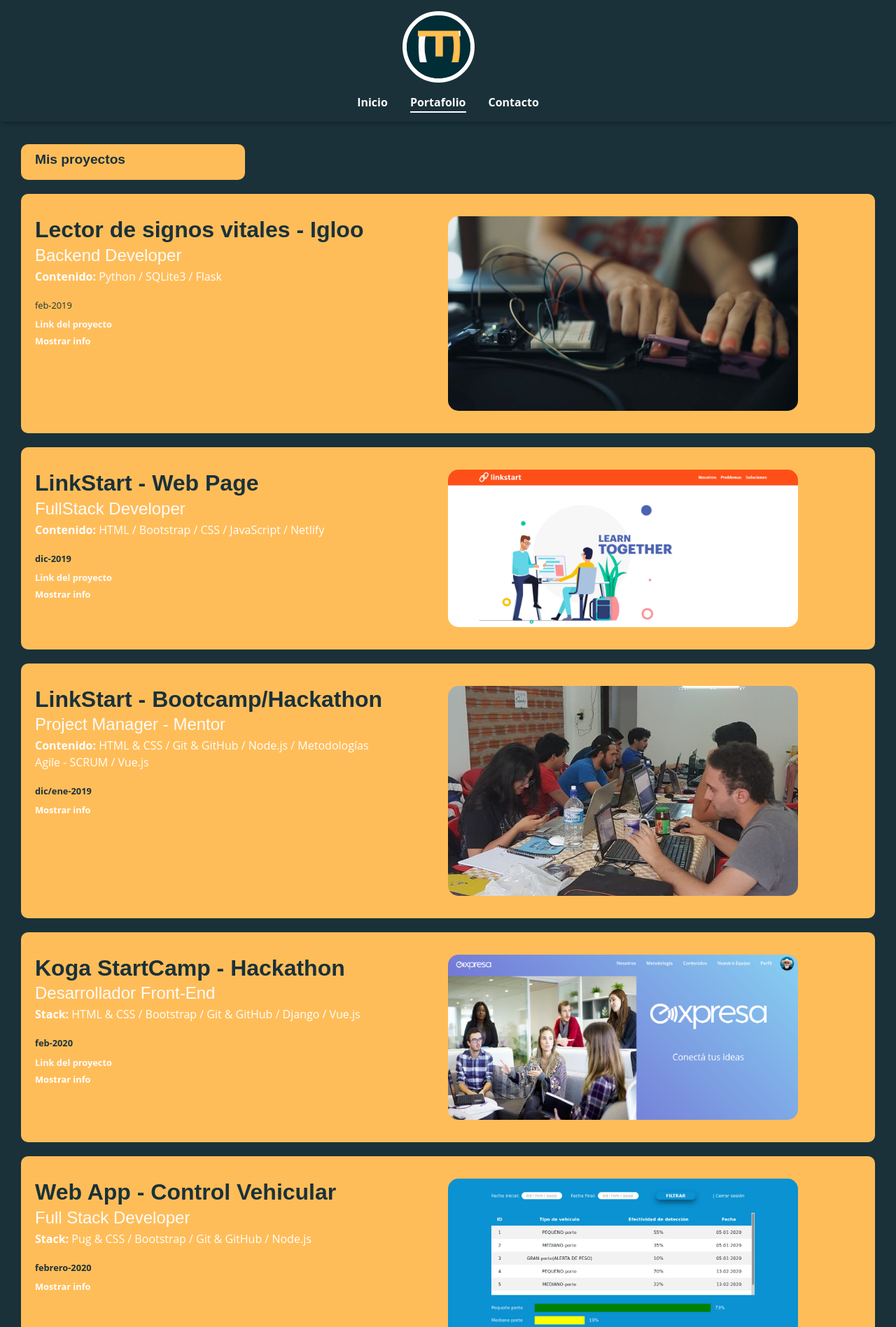
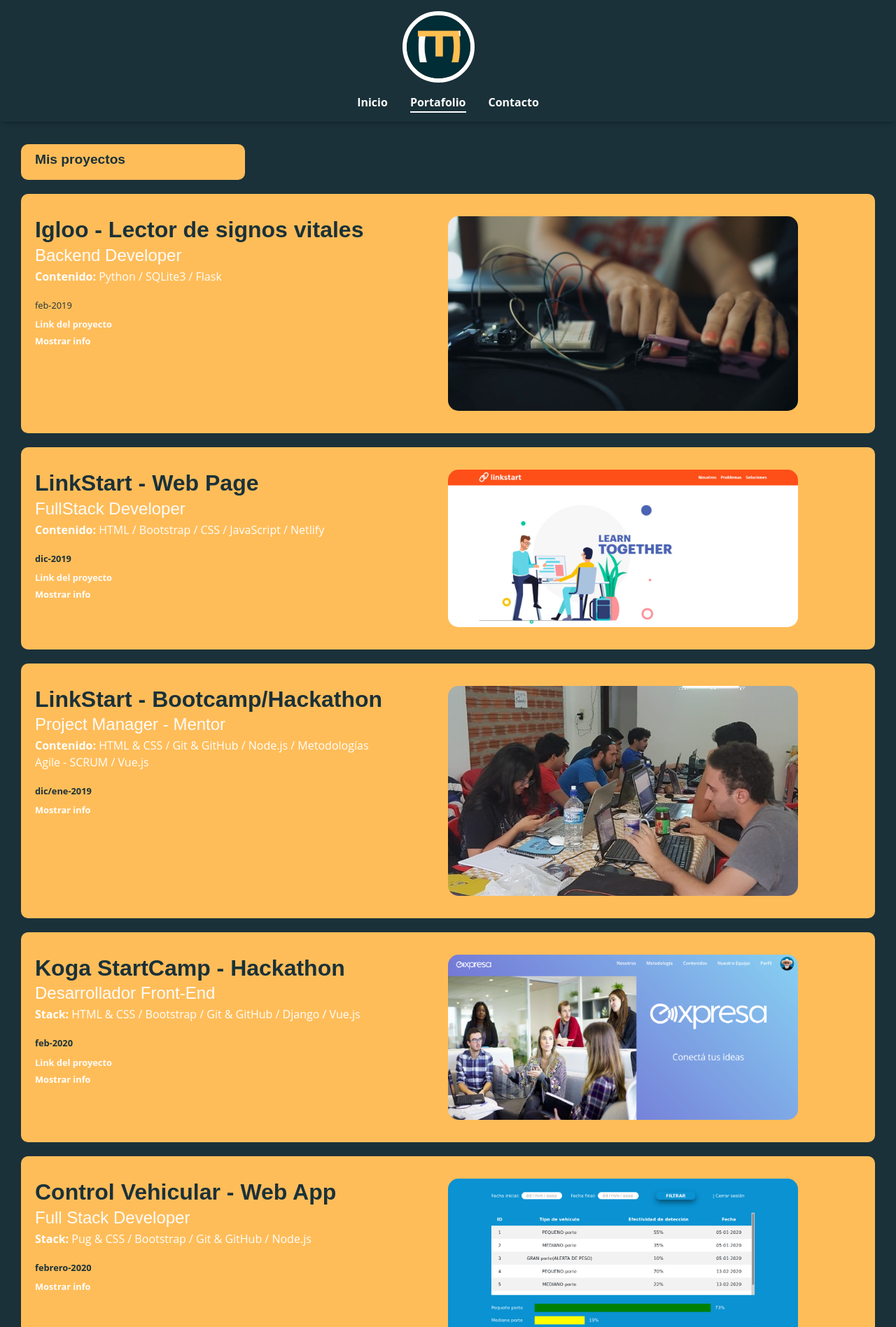
Before and after one commit to fermellone/fermellone, a Vue app: page /portfolio in a window 1280 px wide. Shown: the top 1896 px of the page at 70% size. Built offline with nearby package versions, Linux system fonts and the light colour scheme.

Commit message:
se hicieron algunos cambios al contenido: titulos

```diff
--- a/src/views/Portfolio.vue
+++ b/src/views/Portfolio.vue
@@ -5,18 +5,19 @@
                 <h3 class="my-projects-button">Mis proyectos</h3>
                 <transition name="fade">
                     <ul v-show="selector">
-                        <li><a href="#igloo">Lector de signos vitales - Igloo</a></li>
+                        <li><a href="#igloo">Igloo - Lector de signos vitales</a></li>
                         <li><a href="#LS-webPage">LinkStart - Web Page</a></li>
                         <li><a href="#LS-bootcamp">LinkStart - Bootcamp/Hackathon</a></li>
                         <li><a href="#LS-Koga">Koga - Hackathon</a></li>
-                        <li><a href="#app-tesis">Web App - Control vehicular</a></li>
+                        <li><a href="#app-tesis">Control vehicular - Web App</a></li>
+                        <li><a href="#SanIgnacioEntretenimientos">San Ignacio Entretenimientos - Web Page</a></li>
                     </ul>
                 </transition>
             </div>
         </transition>
         <article class="project" id="igloo">
             <div class="w500">
-                <h3 class="project-title">Lector de signos vitales - Igloo</h3>
+                <h3 class="project-title">Igloo - Lector de signos vitales</h3>
                 <h4 class="project-details">Backend Developer</h4>
                 <p class="stack"><b>Contenido:</b>  Python / SQLite3 / Flask</p>
                 <p class="project-date"><b><small>feb-2019</small></b></p>
@@ -85,7 +86,7 @@
 
         <article id="app-tesis" class="project d-flex">
             <div class="w500">
-                <h3 class="project-title">Web App - Control Vehicular</h3>
+                <h3 class="project-title">Control Vehicular - Web App</h3>
                 <h4 class="project-details">Full Stack Developer</h4>
                 <p class="stack"><b>Stack:</b> Pug & CSS / Bootstrap / Git & GitHub / Node.js</p>
                 <p class="project-date"><small><b>febrero-2020</b></small></p>
@@ -100,7 +101,7 @@
             </figure>
         </article>
 
-        <article id="LS-webPage" class="project d-flex">
+        <article id="SanIgnacioEntretenimientos" class="project d-flex">
             <div class="w500">
                 <h3 class="project-title">San Ignacio Entretenimientos - Web Page</h3>
                 <h4 class="project-details">FullStack Developer</h4>
```
